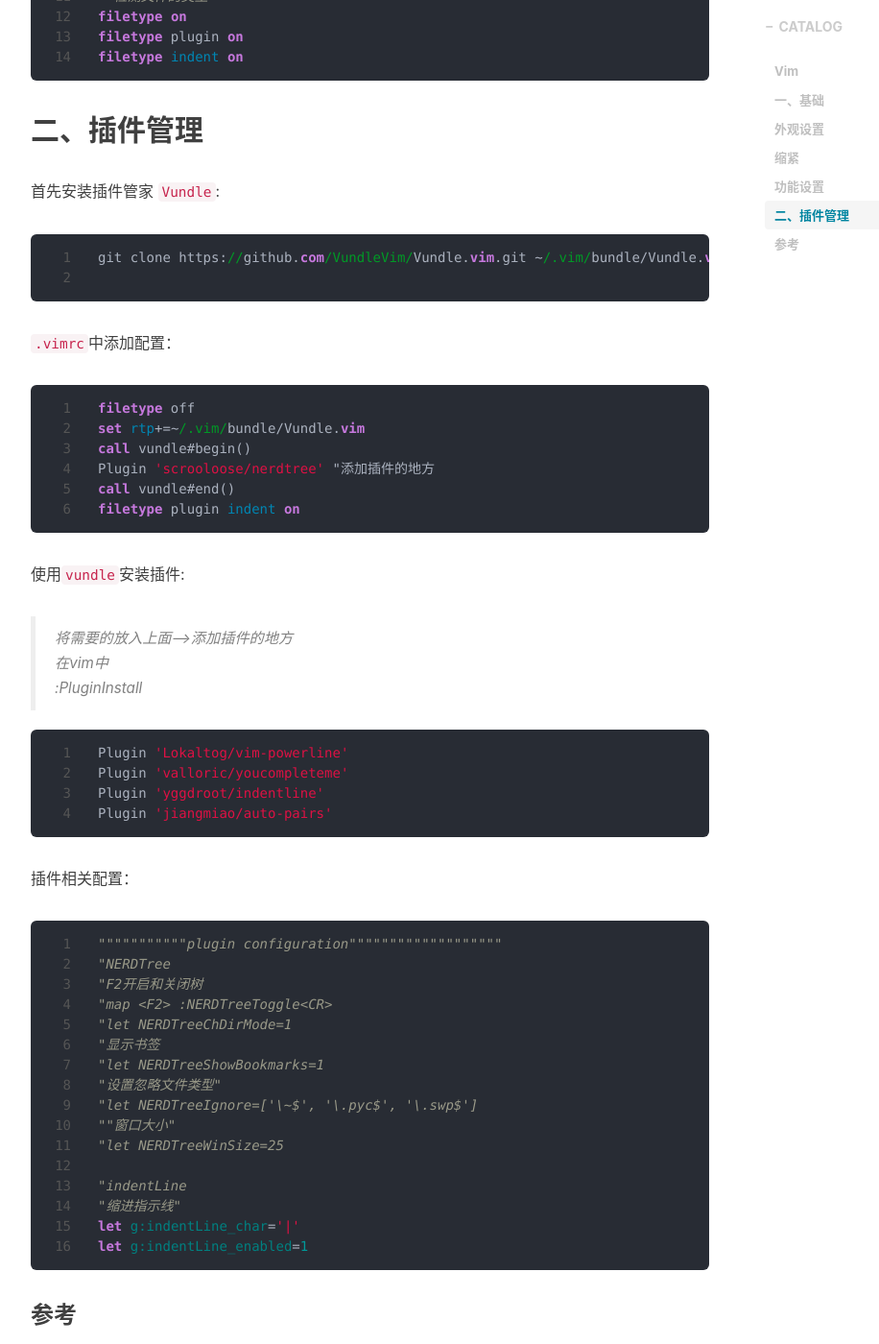
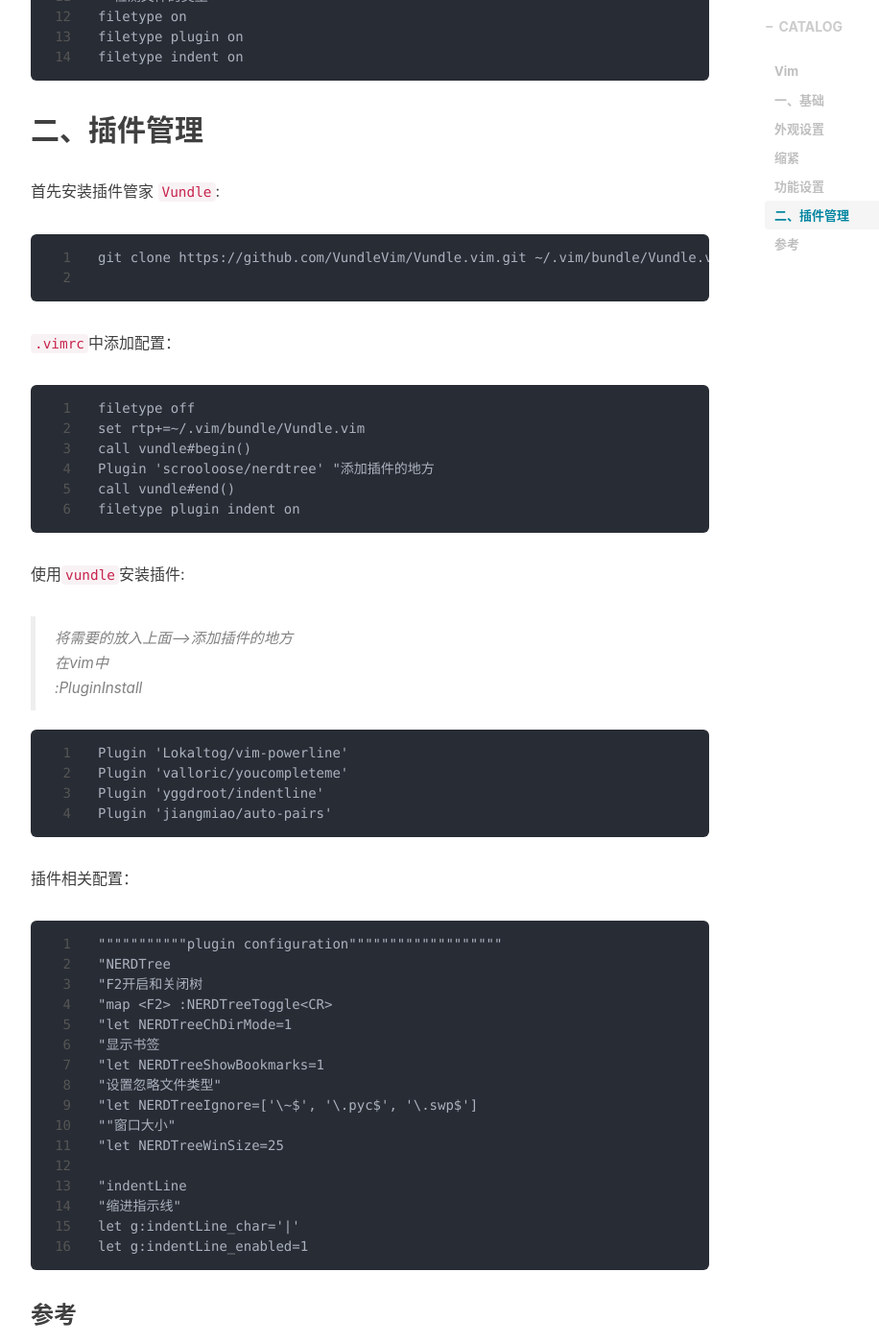
Before and after one commit to awanglilong/awanglilong.github.io, a Jekyll site: the page built from _posts/2018-12-6-vim.md, in a window 1280 px wide and 1400 px high, scrolled down 2277 px. Shown: the whole window at 96% size, without its empty margins (233-1149 px from the left). Built offline with Jekyll 4.4.1, drawn with Linux system fonts in a browser that asks for light colours; nearby versions of some CDN libraries; comment, search, counter and statistics services are not loaded; some of the changed text lies outside the part shown.

Commit message:
Revert "Update 2018-12-6-vim.md"
This reverts commit b6e3a688a88ad0068d6683107fcbc131841e79a1.

````diff
--- a/_posts/2018-12-6-vim.md
+++ b/_posts/2018-12-6-vim.md
@@ -41,7 +41,7 @@ set encoding=utf-8
 
 ### 缩紧
 
-```vim
+```
 " 启动显示状态行1，总是显示状态行2
 set laststatus=2
 
@@ -72,7 +72,7 @@ set showmatch
 
 ### 功能设置
 
-```vim
+```
 " 去掉有关vi一致性模式
 set nocompatible
 " 历史纪录
@@ -93,14 +93,14 @@ filetype indent on
 ## 二、插件管理
 首先安装插件管家 `Vundle`:
 
-```vim
+```
 git clone https://github.com/VundleVim/Vundle.vim.git ~/.vim/bundle/Vundle.vim
 
 ```
 
 `.vimrc`中添加配置：
 
-```vim
+```
 filetype off
 set rtp+=~/.vim/bundle/Vundle.vim
 call vundle#begin()
@@ -115,7 +115,7 @@ filetype plugin indent on
 >在vim中     <br />
 >:PluginInstall
 
-```vim
+```
 Plugin 'Lokaltog/vim-powerline'
 Plugin 'valloric/youcompleteme'
 Plugin 'yggdroot/indentline'
@@ -126,7 +126,7 @@ Plugin 'jiangmiao/auto-pairs'
 
 插件相关配置：
 
-```vim
+```
 """""""""""plugin configuration"""""""""""""""""""
 "NERDTree
 "F2开启和关闭树
````
